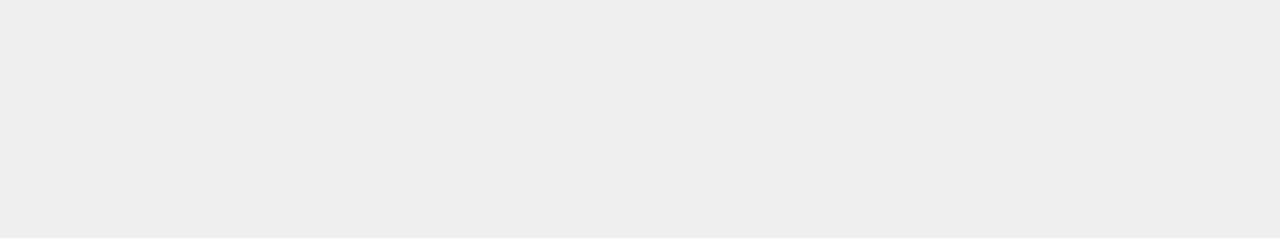
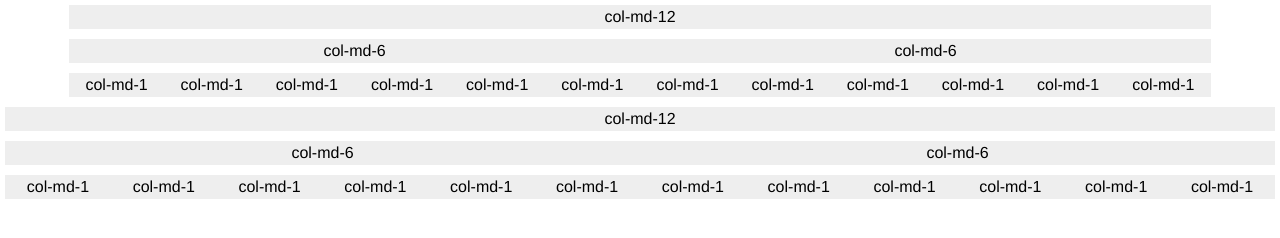
Before and after one commit to jesusfar/responsive-grid-flex, a website: page index.html in a window 1280 px wide. Drawn offline with nearby package versions, Linux system fonts and the light colour scheme; files that its build step writes are made by us from their sources.

Commit message:
Add offset grid and fixes

```diff
--- a/index.html
+++ b/index.html
@@ -5,8 +5,112 @@
   <link rel="stylesheet" type="text/css" href="./css/styles.css">
 </head>
 <body>
-  <div class="container" id="container">
+    <div class="container" id="container">
+    <div class="row">
+      <div class="col-md-12">
+        col-md-12
+      </div>
+    </div>
+    <div class="row">
+      <div class="col-md-6">
+        col-md-6
+      </div>
+      <div class="col-md-6">
+        col-md-6
+      </div>
+    </div>
+    <div class="row">
+      <div class="col-md-1">
+        col-md-1
+      </div>
+      <div class="col-md-1">
+        col-md-1
+      </div>
+      <div class="col-md-1">
+        col-md-1
+      </div>
+      <div class="col-md-1">
+        col-md-1
+      </div>
+      <div class="col-md-1">
+        col-md-1
+      </div>
+      <div class="col-md-1">
+        col-md-1
+      </div>
+      <div class="col-md-1">
+        col-md-1
+      </div>
+      <div class="col-md-1">
+        col-md-1
+      </div>
+      <div class="col-md-1">
+        col-md-1
+      </div>
+      <div class="col-md-1">
+        col-md-1
+      </div>
+      <div class="col-md-1">
+        col-md-1
+      </div>
+      <div class="col-md-1">
+        col-md-1
+      </div>
+    </div>
+  </div>
 
+  <div class="container-fluid" id="container-fluid">
+    <div class="row">
+      <div class="col-md-12">
+        col-md-12
+      </div>
+    </div>
+    <div class="row">
+      <div class="col-md-6">
+        col-md-6
+      </div>
+      <div class="col-md-6">
+        col-md-6
+      </div>
+    </div>
+    <div class="row">
+      <div class="col-md-1">
+        col-md-1
+      </div>
+      <div class="col-md-1">
+        col-md-1
+      </div>
+      <div class="col-md-1">
+        col-md-1
+      </div>
+      <div class="col-md-1">
+        col-md-1
+      </div>
+      <div class="col-md-1">
+        col-md-1
+      </div>
+      <div class="col-md-1">
+        col-md-1
+      </div>
+      <div class="col-md-1">
+        col-md-1
+      </div>
+      <div class="col-md-1">
+        col-md-1
+      </div>
+      <div class="col-md-1">
+        col-md-1
+      </div>
+      <div class="col-md-1">
+        col-md-1
+      </div>
+      <div class="col-md-1">
+        col-md-1
+      </div>
+      <div class="col-md-1">
+        col-md-1
+      </div>
+    </div>
   </div>
 </body>
 </html>
--- a/package.json
+++ b/package.json
@@ -1,8 +1,11 @@
 {
-  "name": "sass-example",
+  "name": "sass-grid-flex-example",
   "version": "1.0.0",
   "main": "index.js",
+  "author": "Jesus Farfan <jesu.farfan23@gmail.com",
   "license": "MIT",
+  "description": "A basic responsive grid example in SASS.",
+  "keywords": [],
   "scripts": {
     "compile:sass": "node-sass scss/_styles.scss css/styles.css"
   },
--- a/scss/_styles.scss
+++ b/scss/_styles.scss
@@ -1,4 +1,5 @@
-// http://www.stubbornella.org/content/2013/07/01/easy-peasy-rem-conversion-with-sass/
+// Why you shouldn't just use pixels
+//http://engageinteractive.co.uk/blog/em-vs-rem-vs-px
 @function calculateRem($size) {
   $remSize: $size / 16px;
   @return #{$remSize}rem;
@@ -38,7 +39,6 @@ body {
   font-size: calculateRem(16px);
   font-family: "Helvetica Neue", Arial, sans-serif;
   line-height: 1.5;
-  background-color: map-get($colors, grey-ligthen-4);
   margin: 0;
 }
 
@@ -66,6 +66,7 @@ $grid-columns: 12;
   max-width: map-get($breakpoints, md);
 }
 
+// fluid grip container
 .container-fluid {
   width: 100%;
   margin: 0;
@@ -76,14 +77,24 @@ $grid-columns: 12;
   display: flex;
   flex-wrap: wrap;
   width: 100%;
+  padding: calculateRem(5px);
 }
 
 // loop over the breakpoints
 @each $key, $size in $breakpoints {
-  @include break($key) {
-    @for $i from 1 through $grid-columns {
-      .col-·#{$key}-#{$i} {
+  @for $i from 1 through $grid-columns {
+    .col-#{$key}-#{$i} {
+      flex-basis: (100/ ($grid-columns/$i)) * 1%;
+      background-color: map-get($colors, grey-ligthen-4);
+      text-align: center;
+      @include break($key) {
         flex-basis: (100/ ($grid-columns/$i)) * 1%;
+      }
+    }
+    .col-offset-#{$key}-#{$i} {
+      margin-left: (100/ ($grid-columns/$i)) * 1%;
+      @include break($key) {
+        margin-left: (100/ ($grid-columns/$i)) * 1%;
       }
     }
   }
```
